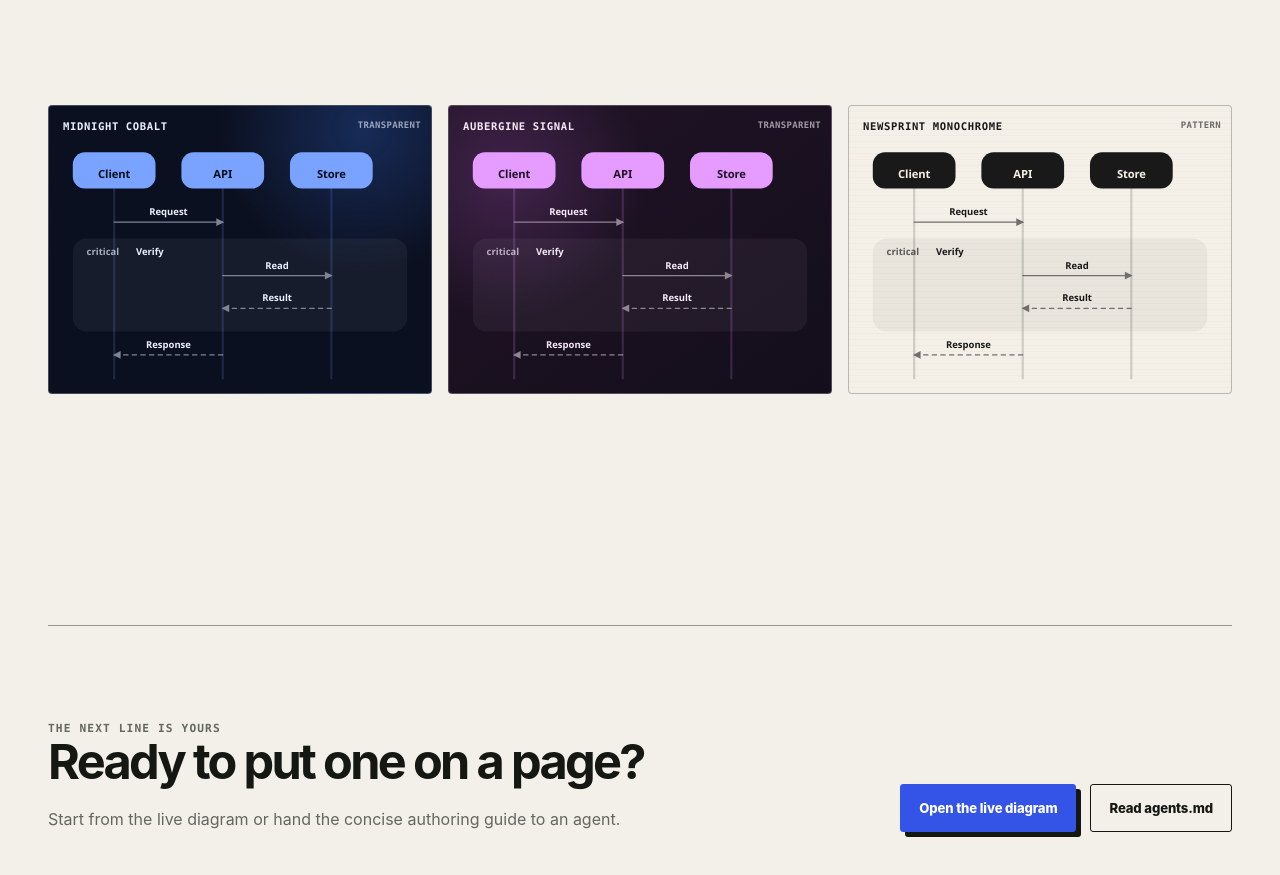
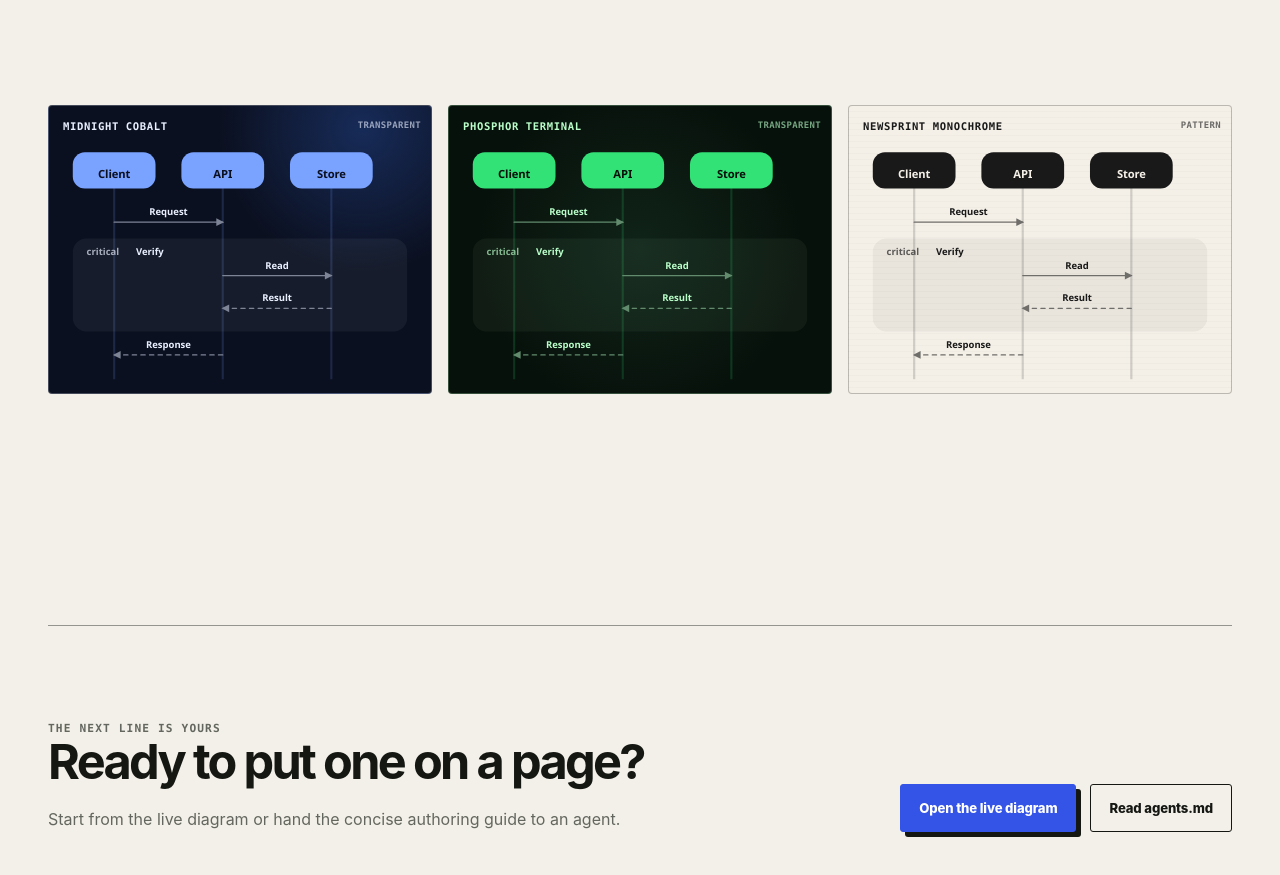
Before and after one commit to apurin/lines-and-arrows, a website: page website/features.html in a window 1280 px wide. Shown: the part 7097-7972 px from the top of the page. Drawn offline with Linux system fonts and the light colour scheme.

Commit message:
Showcase Phosphor Terminal theme

```diff
--- a/website/features.html
+++ b/website/features.html
@@ -10,7 +10,7 @@
     <title>Features - Lines &amp; Arrows</title>
     <link rel="canonical" href="https://lines-and-arrows.dev/features" />
     <link rel="icon" href="./favicon.svg" type="image/svg+xml" />
-    <link rel="stylesheet" href="./styles.css?v=20260805-5" />
+    <link rel="stylesheet" href="./styles.css?v=20260805-6" />
   </head>
   <body class="features-page">
     <a class="skip-link" href="#main">Skip to content</a>
@@ -330,7 +330,7 @@ Planner --> Agent: Final result</code></pre>
         </div>
         <figure
           class="theme-preview-grid"
-          aria-label="The same sequence diagram in Midnight Cobalt, Aubergine Signal, and Newsprint Monochrome palettes"
+          aria-label="The same sequence diagram in Midnight Cobalt, Phosphor Terminal, and Newsprint Monochrome palettes"
         >
           <div class="theme-preview theme-preview-midnight-cobalt">
             <p>Midnight Cobalt <span>Transparent</span></p>
@@ -346,10 +346,10 @@ Planner --> Agent: Final result</code></pre>
               label="A request sequence rendered in the Midnight Cobalt palette"
             ></lines-and-arrows>
           </div>
-          <div class="theme-preview theme-preview-aubergine-signal">
-            <p>Aubergine Signal <span>Transparent</span></p>
+          <div class="theme-preview theme-preview-phosphor-terminal">
+            <p>Phosphor Terminal <span>Transparent</span></p>
             <lines-and-arrows
-              data-theme-preview="aubergine-signal"
+              data-theme-preview="phosphor-terminal"
               data-custom-palette
               data-fixed-theme="dark"
               theme="dark"
@@ -357,7 +357,7 @@ Planner --> Agent: Final result</code></pre>
               selectable="false"
               branding="false"
               canvas-background="transparent"
-              label="A request sequence rendered in the Aubergine Signal palette"
+              label="A request sequence rendered in the Phosphor Terminal palette"
             ></lines-and-arrows>
           </div>
           <div class="theme-preview theme-preview-newsprint-monochrome">
@@ -408,6 +408,6 @@ Planner --> Agent: Final result</code></pre>
       </div>
     </footer>
 
-    <script async type="module" src="./features.js?v=20260805-7"></script>
+    <script async type="module" src="./features.js?v=20260805-8"></script>
   </body>
 </html>
--- a/website/features.js
+++ b/website/features.js
@@ -54,13 +54,13 @@ const themePreviewPalettes = {
       danger: "#FF6B7A",
     },
   },
-  "aubergine-signal": {
+  "phosphor-terminal": {
     scheme: "dark",
     palette: {
-      background: "#211326",
-      foreground: "#F6EAF7",
-      accent: "#E59BFF",
-      danger: "#FF6F91",
+      background: "#07110B",
+      foreground: "#B9FFC9",
+      accent: "#33E277",
+      danger: "#FF6577",
     },
   },
   "newsprint-monochrome": {
--- a/website/styles.css
+++ b/website/styles.css
@@ -833,11 +833,15 @@ lines-and-arrows {
   color: #eaf0ff;
 }
 
-.theme-preview-aubergine-signal {
+.theme-preview-phosphor-terminal {
   background:
-    radial-gradient(circle at 15% 25%, #41234b 0%, transparent 36%),
-    linear-gradient(145deg, #211326, #130e1b);
-  color: #f6eaf7;
+    radial-gradient(circle at center, #102419, #07110b 68%),
+    repeating-linear-gradient(
+      0deg,
+      transparent 0 3px,
+      rgb(185 255 201 / 0.025) 3px 4px
+    );
+  color: #b9ffc9;
 }
 
 .theme-preview-newsprint-monochrome {
```
Also changed, not shown: website/index.html (+1 -1 lines), website/showcase.html (+1 -1 lines).
